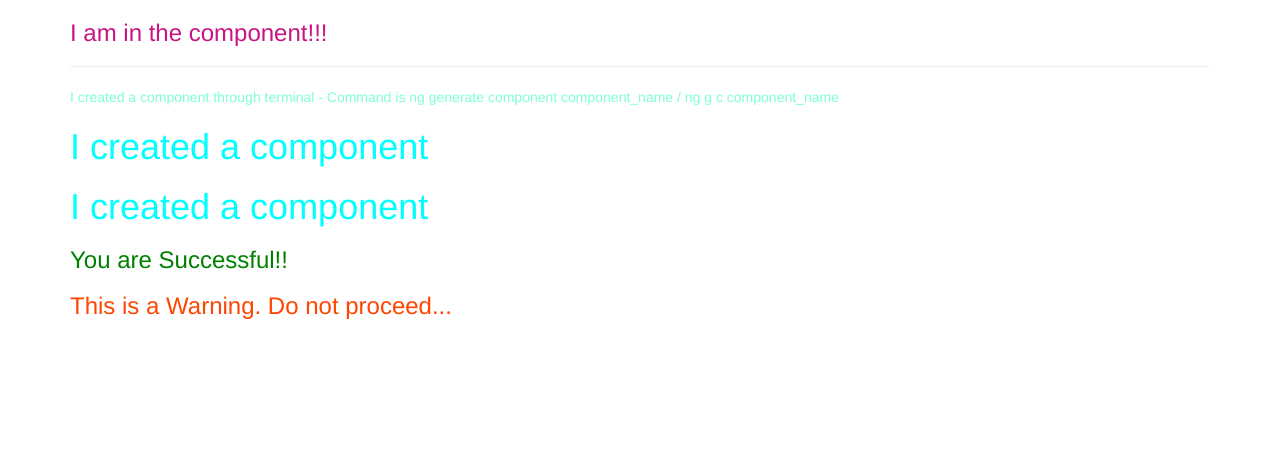
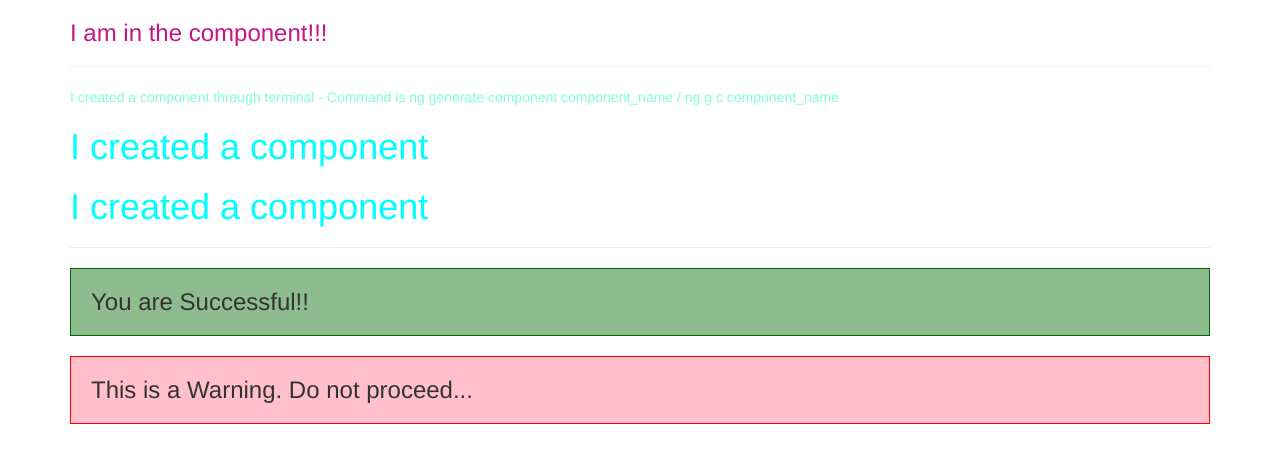
Before and after one commit to npdarsini/my-dream-app, an Angular app: page / in a window 1280 px wide. Shown: the top 462 px of the page. Built offline with nearby package versions, Linux system fonts and the light colour scheme.

Commit message:
Success and Warning Components

```diff
--- a/src/app/app.component.html
+++ b/src/app/app.component.html
@@ -5,6 +5,7 @@
       <hr>
       <app-terminal-service></app-terminal-service>
       <app-server></app-server>
+      <hr>
       <success></success>
       <warning></warning>
     </div>
--- a/src/app/success/success.component.css
+++ b/src/app/success/success.component.css
@@ -1,3 +1,5 @@
 h3 {
-  color: green;
+  padding: 20px;
+  background-color: darkseagreen;
+  border: 1px solid darkgreen;
 }
--- a/src/app/success/success.component.ts
+++ b/src/app/success/success.component.ts
@@ -3,8 +3,16 @@ import {Component} from "@angular/core";
 
 @Component({
   selector: 'success',
-  templateUrl: './success.component.html',
-  styleUrls: ['./success.component.css']
+  template: `<h3>You are Successful!!</h3>`,
+  //styleUrls: ['./success.component.css']
+  styles: [`
+    h3 {
+      padding: 20px;
+      background-color: darkseagreen;
+      border: 1px solid darkgreen;
+    }
+
+  `]
 })
 export class SuccessComponent {
 
--- a/src/app/warning/warning.component.css
+++ b/src/app/warning/warning.component.css
@@ -1,3 +1,5 @@
 h3 {
-  color: orangered;
+  padding: 20px;
+  background-color: pink;
+  border: 1px solid red;
 }
```
